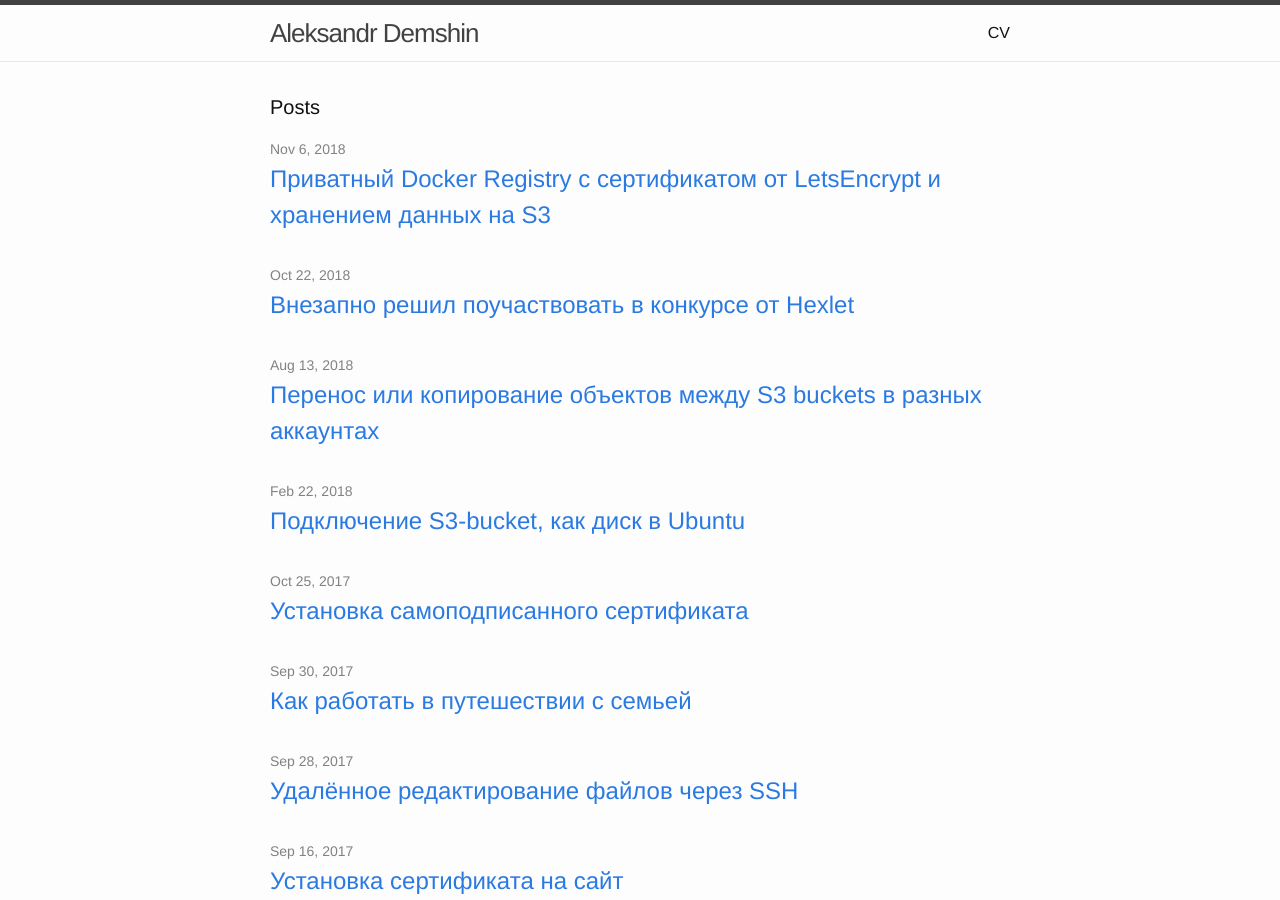
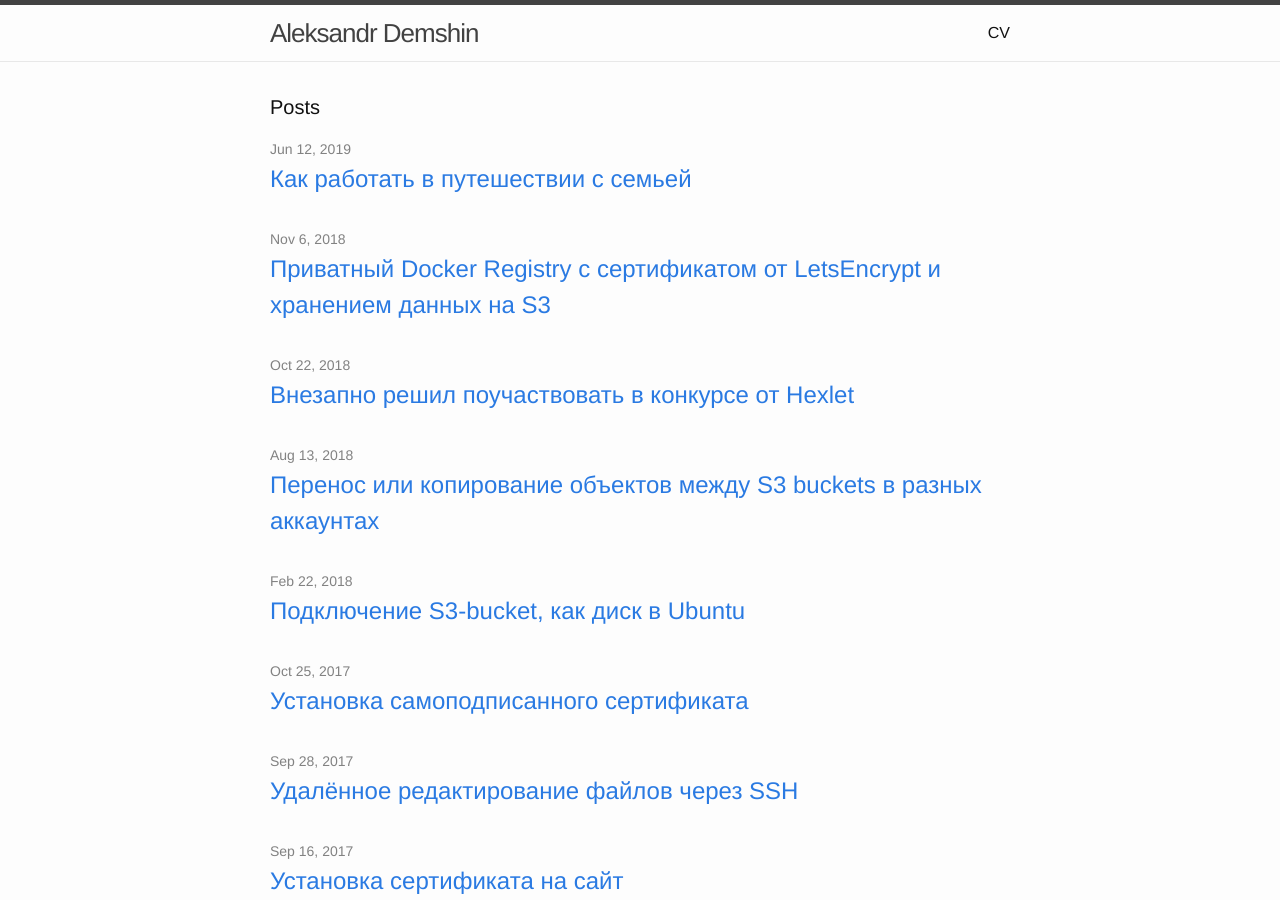
Before and after one commit to demshin/demsh.in, a Jekyll site: the page built from index.html, in a window 1280 px wide and 900 px high. Built offline with Jekyll 4.4.1, drawn with Linux system fonts in a browser that asks for light colours; the list of posts is cut into pages by our own code.

Commit message:
fix date of post

```diff
--- a/_posts/2019-06-05-how-to-work-with-famaly-remotely.md
+++ b/_posts/2019-06-05-how-to-work-with-famaly-remotely.md
@@ -1,7 +1,7 @@
 ---
 layout: post
 title:  "Как работать в путешествии с семьей"
-date:   2017-09-30 01:47:00 +0500
+date:   2019-06-12 14:22:00 +0500
 categories: working travels family
 ---
 
```
